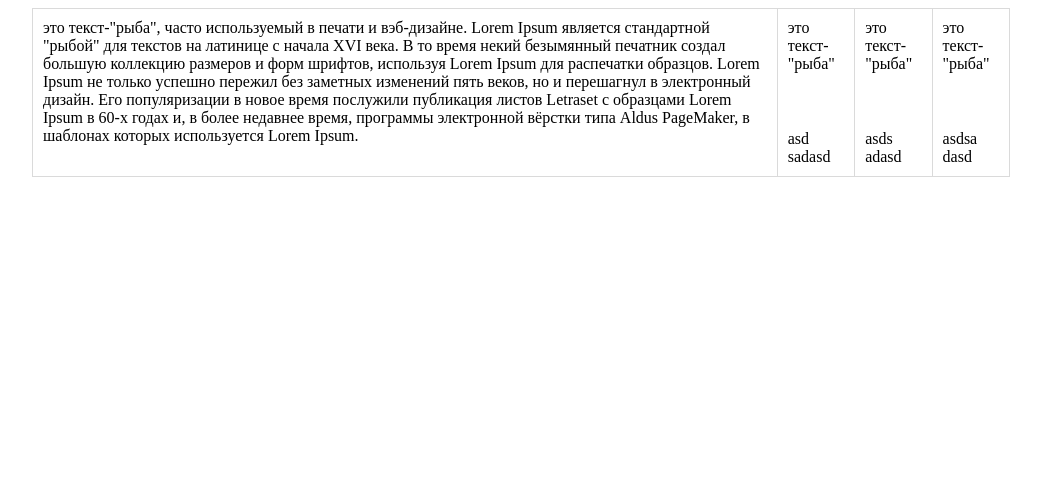
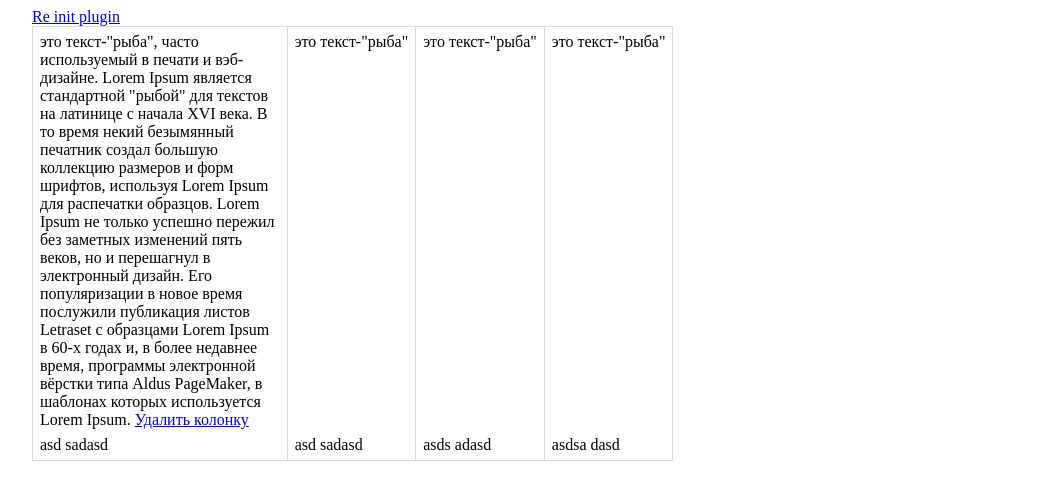
Before and after one commit to AlexandrGordeev/sth-table, a plain HTML site: page index.html in a window 1280 px wide. Shown: the whole page, without its empty margins (119-1160 px from the left). Drawn offline with nearby package versions, Linux system fonts and the light colour scheme.

Commit message:
fix bug with definition of the column height

```diff
--- a/index.html
+++ b/index.html
@@ -13,24 +13,39 @@
     $(function(){
         $('.content-table').tableContentAlign({
             'bottom-align-select': '.bottom'
-
+        });
+        $('.content-table').tableContentAlign({}).test();
+        $('.delete-me').on('click', function(e){
+            e.preventDefault();
+            $(this).closest('td').remove();
+            return false;
+        });
+        $('.re_init').on('click', function(e){
+            e.preventDefault();
+            $('.content-table').tableContentAlign().setAlign();
+            return false;
         });
     });
 </script>
 <section class="layout">
+    <a class="re_init" href="#">Re init plugin</a>
     <table class="content-table columns-5">
         <tbody >
         <tr>
-            <td>это текст-"рыба", часто используемый в печати и вэб-дизайне. Lorem Ipsum является стандартной "рыбой" для
+            <td> <div class="padding-element">
+                это текст-"рыба", часто используемый в печати и вэб-дизайне. Lorem Ipsum является стандартной "рыбой" для
                 текстов на латинице с начала XVI века. В то время некий безымянный печатник создал большую коллекцию
                 размеров и форм шрифтов, используя Lorem Ipsum для распечатки образцов. Lorem Ipsum не только успешно
                 пережил без заметных изменений пять веков, но и перешагнул в электронный дизайн. Его популяризации в новое
                 время послужили публикация листов Letraset с образцами Lorem Ipsum в 60-х годах и, в более недавнее время,
                 программы электронной вёрстки типа Aldus PageMaker, в шаблонах которых используется Lorem Ipsum.
+                <a class="delete-me" href="#">Удалить колонку</a>
+            </div>
+                <div class="bottom">asd sadasd</div>
             </td>
-            <td>это текст-"рыба" <div class="bottom">asd sadasd</div></td>
-            <td>это текст-"рыба"<div class="bottom">asds adasd</div></td>
-            <td>это текст-"рыба"<div class="bottom">asdsa dasd</div></td>
+            <td><div class="padding-element">это текст-"рыба"</div> <div class="bottom">asd sadasd</div></td>
+            <td><div class="padding-element">это текст-"рыба"</div><div class="bottom">asds adasd</div></td>
+            <td><div class="padding-element">это текст-"рыба"</div><div class="bottom">asdsa dasd</div></td>
         </tr>
         </tbody>
     </table>
--- a/lib/jquery.table.content.align.js
+++ b/lib/jquery.table.content.align.js
@@ -21,15 +21,18 @@
             this.aligmentElement = this.options.bottomAlignSelect;
 
             this.setAlign();
-
+            element.data('tableContentAlign', this);
             return this;
         },
-
+        test: function(){
+            console.log('fire test method');
+        },
         setAlign: function () {
             var me = this,
-                td = this.element.find('td'),
-                height = td.first().outerHeight();
-
+                td = this.element.find('td');
+                this.element.find('.wrapper-bottom').css('height', 'auto');
+                var padding = parseInt(td.first().css('padding-top')) + parseInt(td.first().css('padding-bottom')),
+                    height = td.first().height() - padding;
             td.each(function(){
                 var $this = $(this),
                     $alignElement = $this.find(me.aligmentElement);
@@ -37,11 +40,15 @@
 
                     $alignElement.css({'position': 'absolute', 'bottom': '0', left: 0, right: 0});
                     var $html  = $this.html(),
-                        $wrapper = $('<div class="wrapper-bottom"></div>');
+                        isSetWrapper = $this.find('.wrapper-bottom').length > 0,
+                        $wrapper = isSetWrapper ? $this.find('.wrapper-bottom') : $('<div class="wrapper-bottom"></div>');
                     $wrapper.css({'height': height, 'position': 'relative'});
 
                     $this.html('');
                     $this.append($wrapper);
+                    if (isSetWrapper)
+                        return;
+
                     $wrapper.append($html);
                 }
             });
@@ -49,7 +56,11 @@
     });
 
     return $.fn.tableContentAlign = function (options) {
-        return tableContentAlign.init(this, options);
+        if (this.data('tableContentAlign')){
+            return this.data('tableContentAlign');
+        }else{
+            return tableContentAlign.init(this, options);
+        }
     };
 
 })($);
--- a/static/screen.css
+++ b/static/screen.css
@@ -7,6 +7,11 @@
 }
 .content-table td{
     border: 1px solid #dadada;
-    padding: 10px;
+    padding: 6px 7px;
     vertical-align: top;
+    height: 150px;
+    max-width: 239.66667px;
 }
+.padding-element{
+    padding-bottom: 20px;
+}
```
